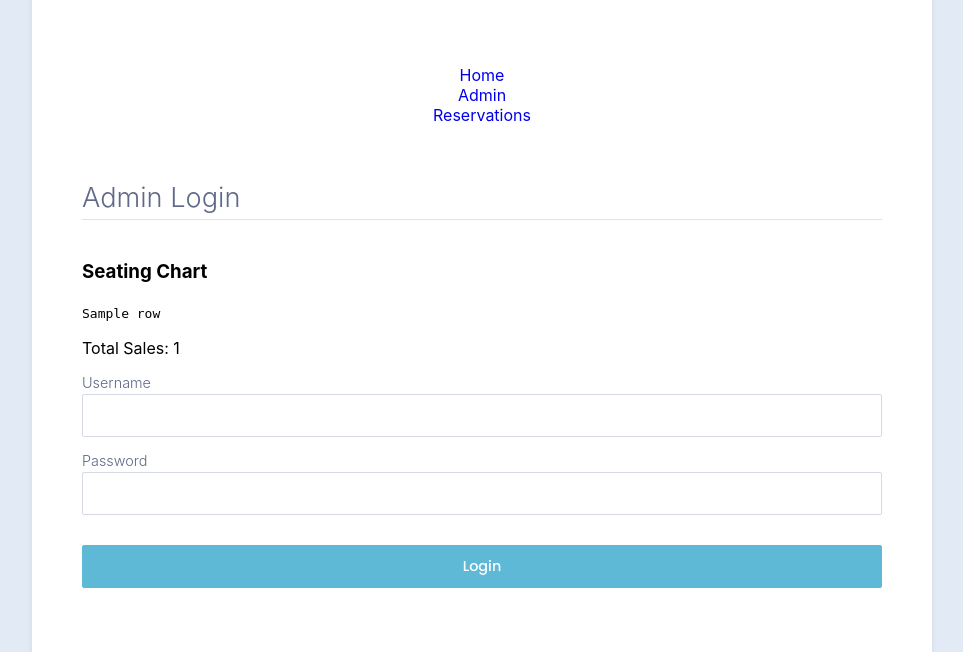
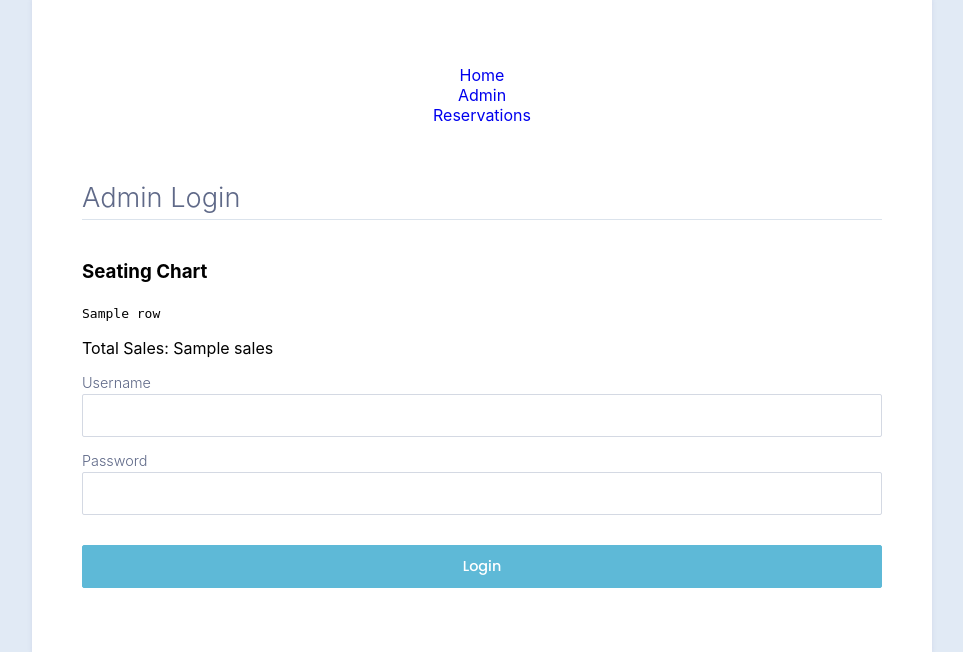
Before and after one commit to ScrumT4/4320-Final-Project, a Flask app: template templates/index.html in a window 1280 px wide. Shown: the part 89-741 px from the top of the page, without its empty margins (158-1121 px from the left). Run offline with Flask 3, Linux system fonts and the light colour scheme; the template is opened without the code that fills it: values that come from a table or form of the project are taken from there, most other values are stand-ins (such as "Sample title", 1, 10 or a date in 2020); some libraries are stand-ins or nearby versions.

Commit message:
changed var so sales would show on admin page

```diff
--- a/templates/index.html
+++ b/templates/index.html
@@ -26,7 +26,7 @@
       </code>
   {% endif%}
   {% if sales %}
-    <p>Total Sales: {{total_sales}}</p>
+    <p>Total Sales: {{sales}}</p>
   {% endif %}
   <form method="POST" action="/admin">
       {{ form.csrf_token }}
```
